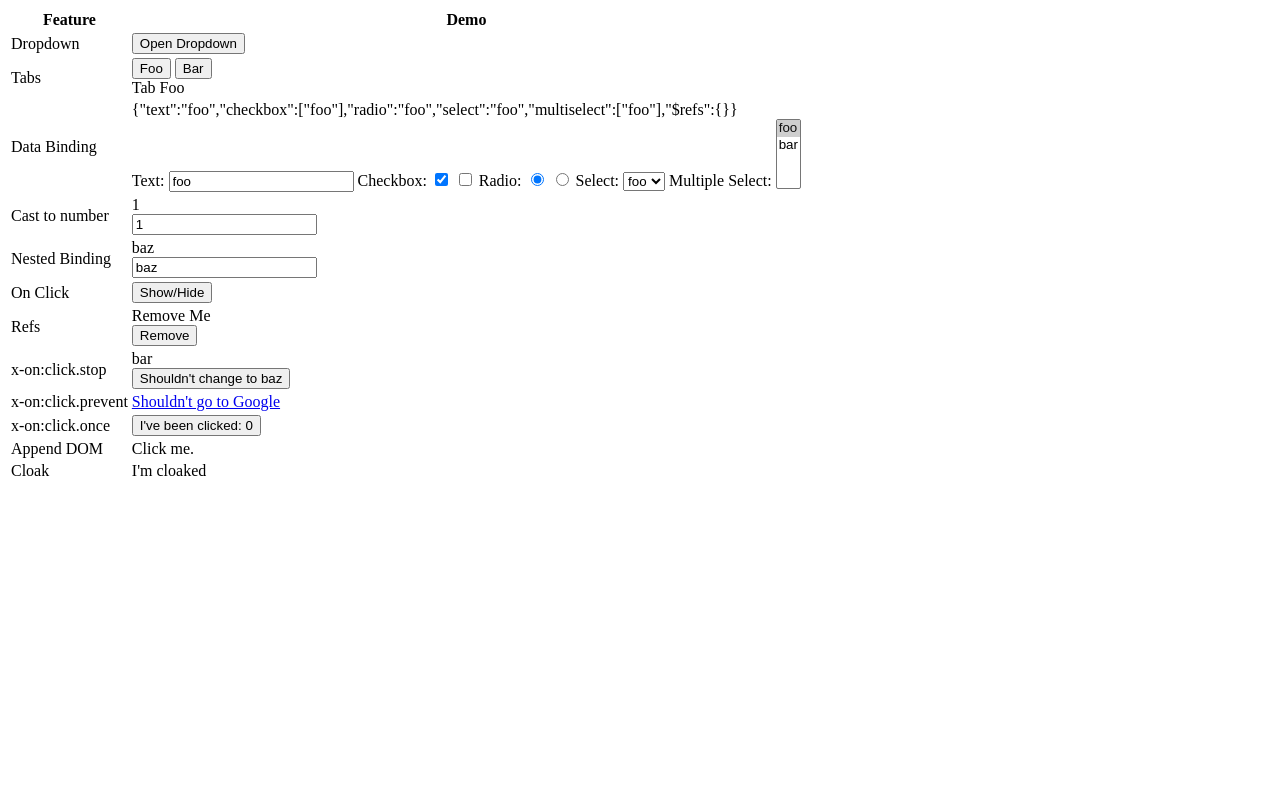
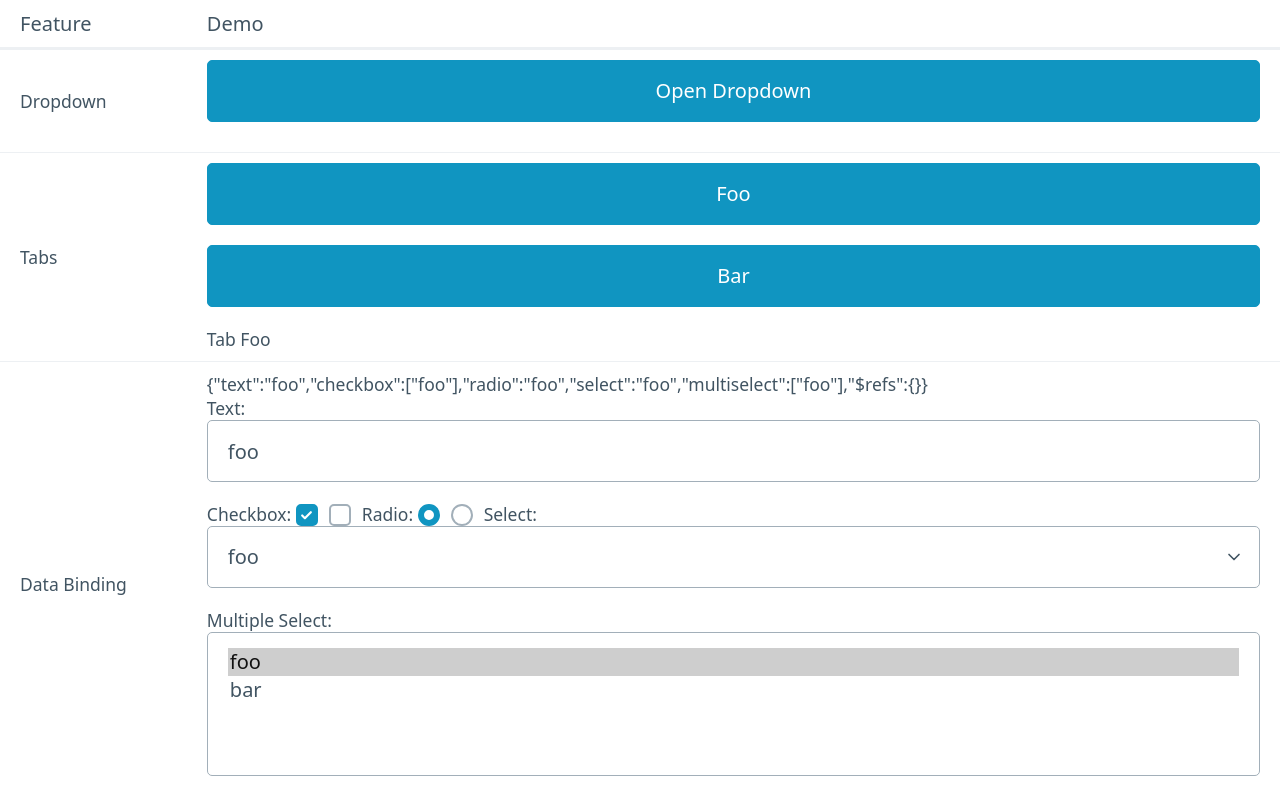
Before and after one commit to rajeshpillai/inside-alpinejs, a website: page index.html in a window 1280 px wide. Shown: the top 800 px of the page. Drawn offline with nearby package versions, Linux system fonts and the light colour scheme.

Commit message:
Added external CSS

```diff
--- a/index.html
+++ b/index.html
@@ -4,7 +4,9 @@
             .hidden { display: none; }
             [x-cloak] { display: none; }
         </style>
-
+        <!-- <link rel="stylesheet" href="https://cdn.rawgit.com/Chalarangelo/mini.css/v3.0.1/dist/mini-default.min.css"> -->
+        <!-- <link rel="stylesheet" href="https://unpkg.com/purecss@2.0.6/build/pure-min.css" integrity="sha384-Uu6IeWbM+gzNVXJcM9XV3SohHtmWE+3VGi496jvgX1jyvDTXfdK+rfZc8C1Aehk5" crossorigin="anonymous"> -->
+        <link rel="stylesheet" href="https://unpkg.com/@picocss/pico@latest/css/pico.min.css">
         <script src="/dist/alpine.js" defer></script>
     </head>
     <body>
```
